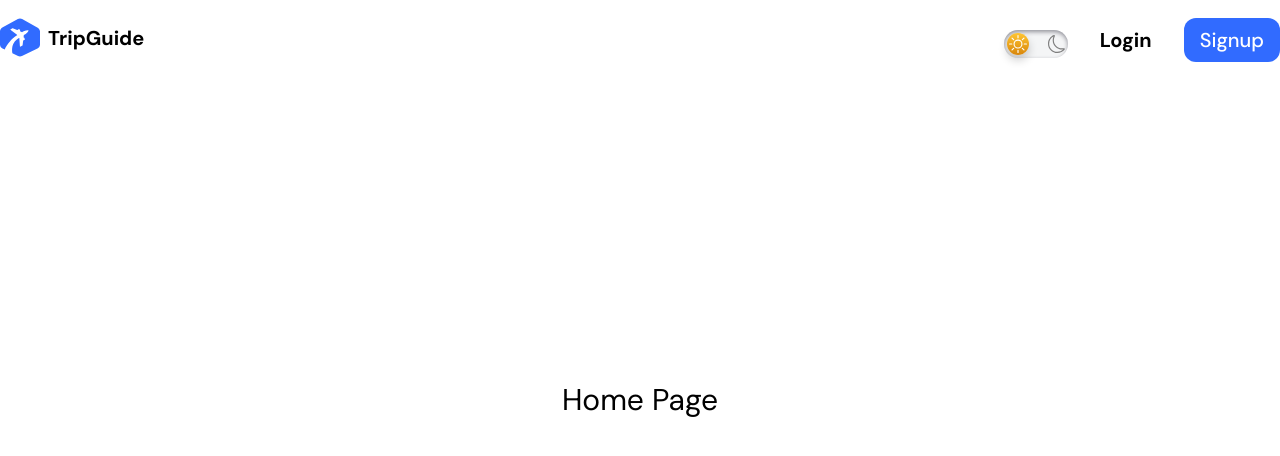
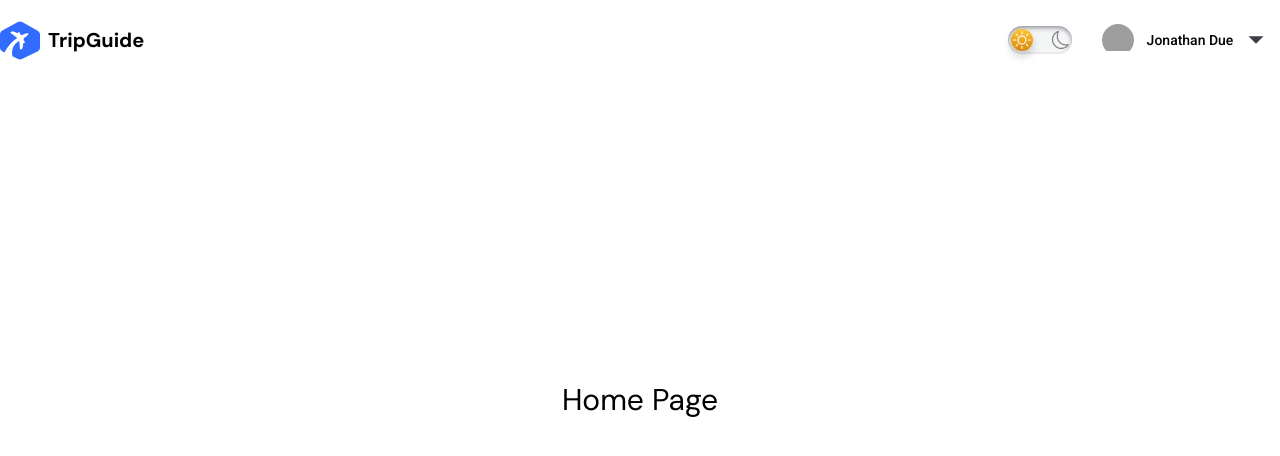
Before and after one commit to antmensch/booking-app-react-typescript-tailwind, a Next.js app: page / in a window 1280 px wide. Shown: the top 456 px of the page. Built offline with nearby package versions, Linux system fonts and the light colour scheme; data requests are answered from the project's data file; grey boxes are pictures that could not be loaded.

Commit message:
continue working on Header component started implementation of useUser custom hook

```diff
--- a/next.config.js
+++ b/next.config.js
@@ -1,4 +1,5 @@
 /** @type {import('next').NextConfig} */
 module.exports = {
-  reactStrictMode: true,
-}
+    reactStrictMode: true,
+    images: { domains: ["res.cloudinary.com"] },
+};
--- a/src/components/header/Header.tsx
+++ b/src/components/header/Header.tsx
@@ -1,16 +1,20 @@
-import React from "react";
+import React, { useState } from "react";
 import type { Dispatch, SetStateAction } from "react";
 import Link from "next/link";
 import Image from "next/image";
 import logo from "../../../public/logo.svg";
-import { BsSun, BsMoon } from "react-icons/bs";
+import { BsSun, BsMoon, BsArrow90DegDown } from "react-icons/bs";
+import { GoTriangleDown } from "react-icons/go";
+import useUser from "../../hooks/useUser";
 
 interface HeaderProps {
     colorTheme: "light" | "dark";
-    setColorTheme: Dispatch<SetStateAction<"light" | "dark">>;
+    setColorTheme: (theme: "dark" | "light") => void;
 }
 
 function Header({ colorTheme, setColorTheme }: HeaderProps) {
+    const { user, isLoading: userLoading } = useUser();
+    const [userMenuState, setUserMenuState] = useState("closed");
     return (
         <div className="fixed top-0 left-0 flex w-full items-center text-xl font-bold dark:bg-darkGray-300 sm:h-20">
             <header className="container mx-auto flex flex-col justify-between py-2 sm:flex-row sm:py-0">
@@ -23,7 +27,7 @@ function Header({ colorTheme, setColorTheme }: HeaderProps) {
                     </a>
                 </Link>
                 <div className="mt-1 flex flex-col-reverse items-center justify-center sm:mt-0 sm:flex-row sm:justify-between">
-                    <div className="mt-2 flex items-center justify-center">
+                    <div className="mr-4 flex items-center justify-center">
                         <input
                             type="checkbox"
                             id="darkmode-toggle"
@@ -42,20 +46,45 @@ function Header({ colorTheme, setColorTheme }: HeaderProps) {
                             <BsMoon className="darkmode-moon" />
                         </label>
                     </div>
+                    {(
                         <div>
                             <button
-                            onClick={() => console.log("login button clicked")}
+                                onClick={() =>
+                                    console.log("login button clicked")
+                                }
                                 className="ml-4 px-4 py-2 font-bold dark:text-white"
                             >
                                 Login
                             </button>
                             <button
-                            onClick={() => console.log("signup button clicked")}
+                                onClick={() =>
+                                    console.log("signup button clicked")
+                                }
                                 className="ml-4 rounded-xl bg-blue-accent px-4 py-2 font-medium text-white hover:bg-blue-dark"
                             >
                                 Signup
                             </button>
                         </div>
+                    ) &&
+                        (userLoading ? (
+                            <span className="text-xs">Loading...</span>
+                        ) : (
+                            <div className="relative flex h-full w-48 cursor-pointer flex-row items-center justify-around px-2">
+                                <div className="h-8 w-8 overflow-hidden rounded-full">
+                                    <Image
+                                        src={user.picsrc}
+                                        height={32}
+                                        width={32}
+                                        objectFit="fill"
+                                        className="scale-125"
+                                    />
+                                </div>
+                                <div className="whitespace-nowrap font-roboto text-sm font-medium dark:text-white">
+                                    {user.name}
+                                </div>
+                                <GoTriangleDown className="cursor-pointer text-darkGray-600 dark:text-white" />
+                            </div>
+                        ))}
                 </div>
             </header>
         </div>
--- a/src/db/db.json
+++ b/src/db/db.json
@@ -720,6 +720,7 @@
     ],
     "myuser": {
         "name": "Jonathan Due",
+        "picsrc": "https://res.cloudinary.com/dugybnapi/image/upload/v1666873285/hotel-app/users/user_ff7xqp.png",
         "location": "United State",
         "joinedAt": "05.06.2022",
         "email": "fake_email@gmail.com",
--- /dev/null
+++ b/src/hooks/useUser.ts
@@ -0,0 +1,16 @@
+import { useQuery } from "@tanstack/react-query";
+
+async function getUser() {
+    const user = await fetch("http://localhost:3030/myuser").then((response) =>
+        response.json()
+    );
+    return user;
+}
+
+function useUser() {
+    const { data: user, isLoading } = useQuery(["user"], getUser, {});
+
+    return { user, isLoading };
+}
+
+export default useUser;
```
Lines whose indentation alone changed are shown as unchanged.
